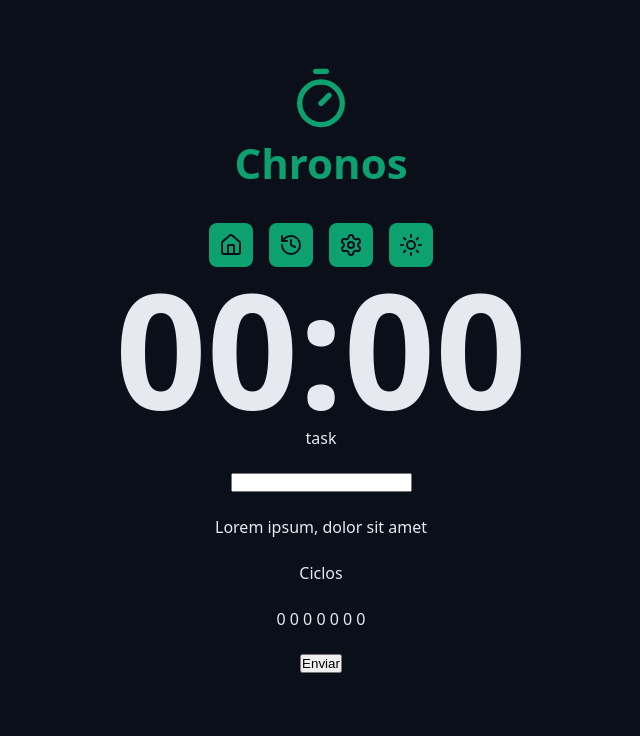
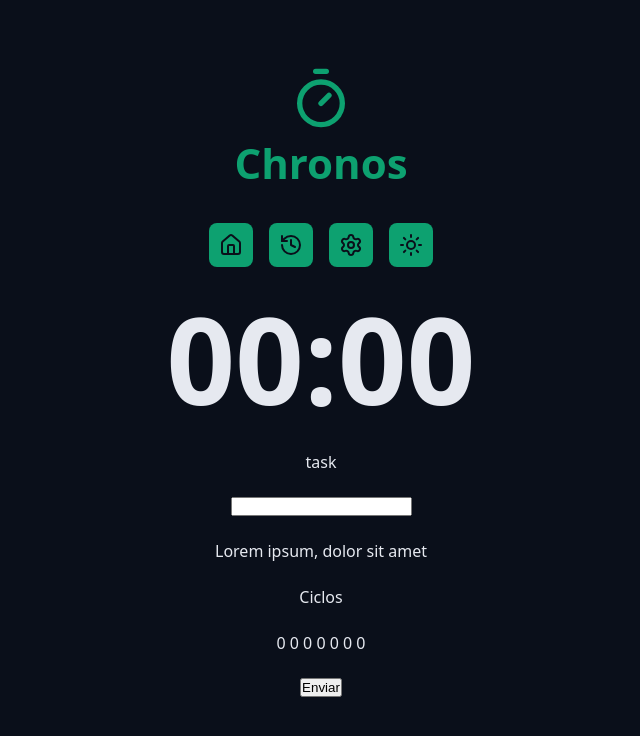
Before and after one commit to ruanmatheus1903/chronos-pomodoro, a React (Vite) app: page / in a window 1280 px wide. Shown: the top 736 px of the page, without its empty margins (319-959 px from the left). Built offline with nearby package versions, Linux system fonts and the light colour scheme.

Commit message:
ajustes no tamnho do relogio

```diff
--- a/src/components/CountDown/styles.module.css
+++ b/src/components/CountDown/styles.module.css
@@ -1,6 +1,6 @@
 .container {
-   font-size: clamp(8rem, 30vw, 16rem);
+   font-size: clamp(8rem, 30vw, 12rem);
    font-weight: bold;
    text-align: center;
-   line-height: 0.6;
+   line-height: 1;
 }
```
